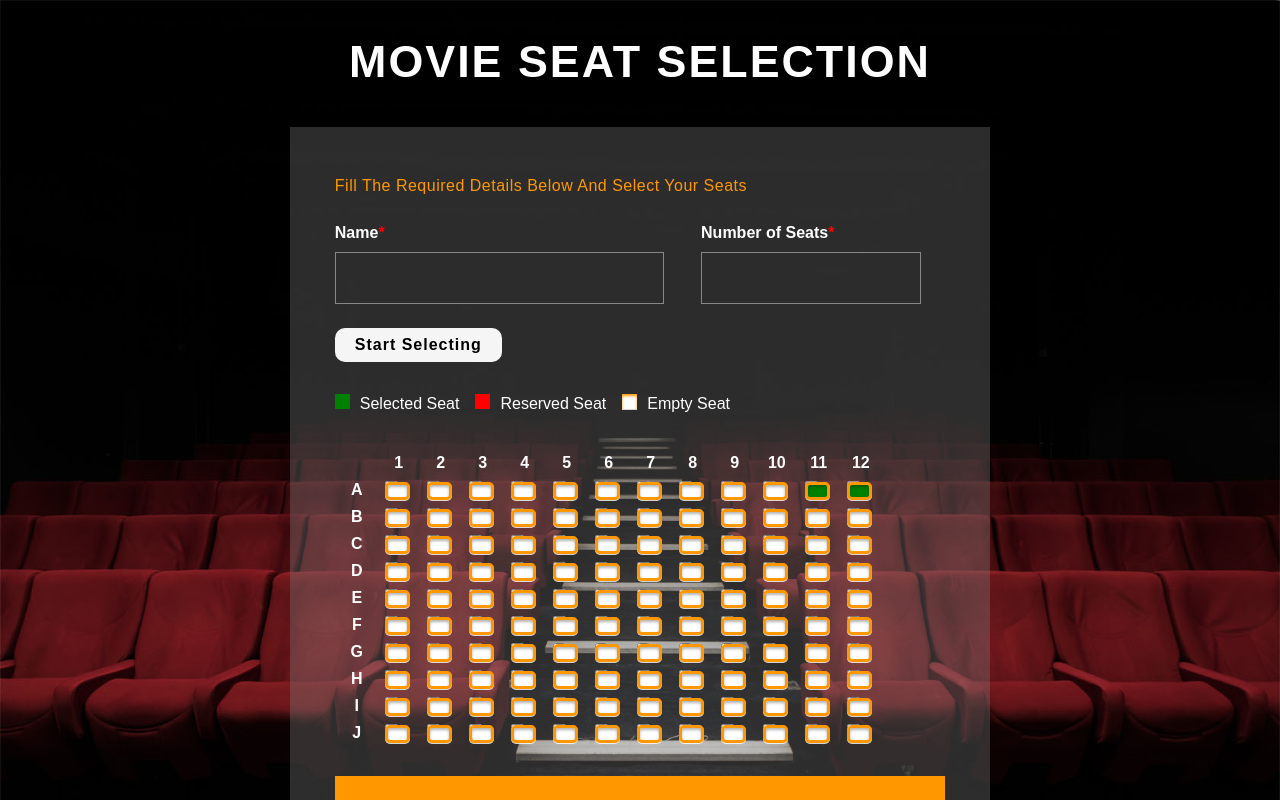
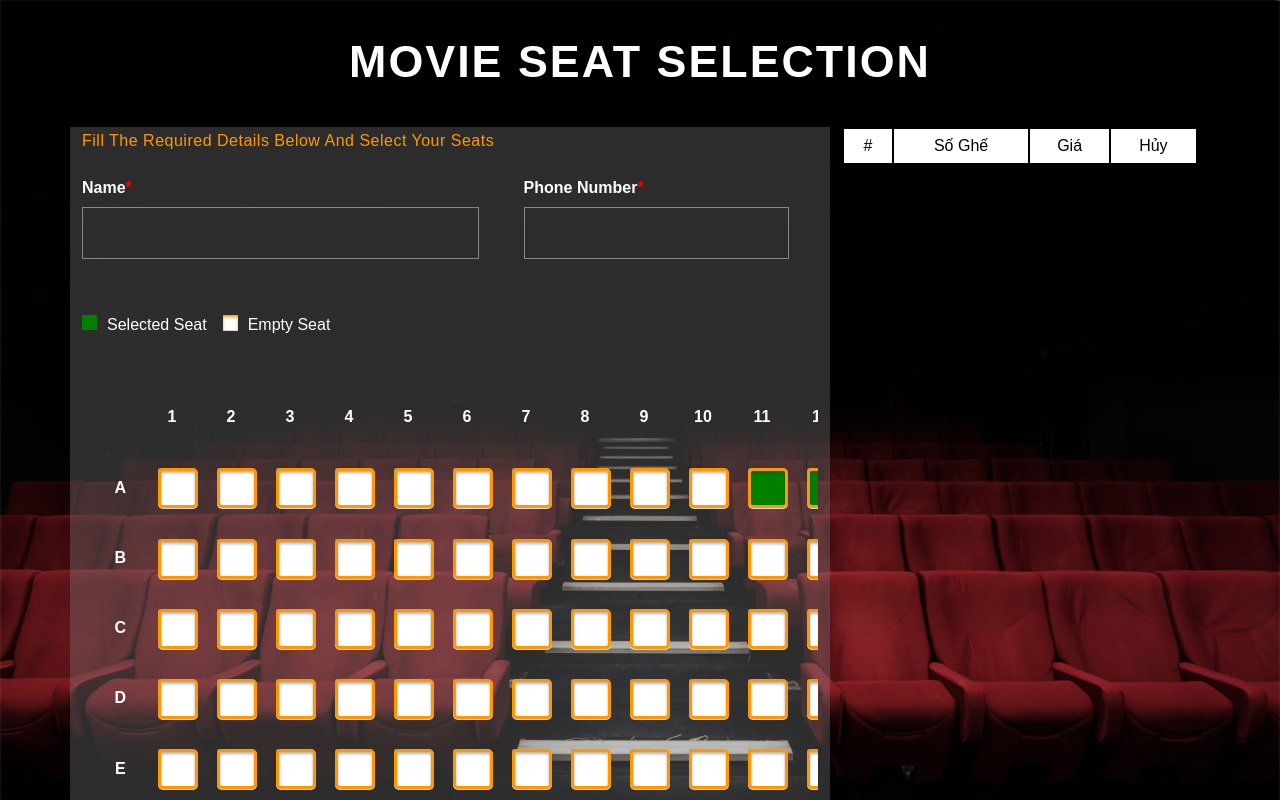
Before and after one commit to LieuTranHieuHoai-coder/Practice, a React (Create React App) app: page / in a window 1280 px wide. Shown: the top 800 px of the page. Built offline with nearby package versions, Linux system fonts and the light colour scheme.

Commit message:
tinh tien

```diff
--- a/src/BookingTickets/contents.js
+++ b/src/BookingTickets/contents.js
@@ -5,7 +5,6 @@ import { data } from "jquery";
 
 
 class Contents extends Component {
-  btnConfirm = () => {};
   render() {
     return (
       <>
@@ -25,7 +24,7 @@ class Contents extends Component {
             <tbody>
               <tr>
                 <th>Name</th>
-                <th>Number of Seats</th>
+                <th>Phone Number</th>
                 <th>Seats</th>
               </tr>
               <tr>
--- a/src/BookingTickets/css/style.css
+++ b/src/BookingTickets/css/style.css
@@ -1,11 +1,3 @@
-/*
-Author: W3layout
-Author URL: http://w3layouts.com
-License: Creative Commons Attribution 3.0 Unported
-License URL: http://creativecommons.org/licenses/by/3.0/
-*/
-
-/*--reset--*/
 
 html,
 body,
@@ -140,7 +132,8 @@ td {
     width: 40px;
     font-weight: 600;
     font-size: 1em;
-    padding-top: 7px;
+    padding-top: 40px;
+    padding-left: 30px;
     height: 24px;
     color: #fff;
 }
@@ -265,10 +258,7 @@ body {
 }
 
 .w3ls-reg {
-    width: 700px;
-    margin: 0 5vw;
     background: rgba(128, 128, 128, 0.34);
-    padding: 3.5vw;
     box-sizing: border-box;
     display: flex;
     display: -webkit-flex;
@@ -464,8 +454,8 @@ input[type=checkbox] {
 
 input[type=checkbox]:before {
     content: "";
-    width: 25px;
-    height: 18px;
+    width: 40px;
+    height: 40px;
     border-radius: 5px;
     /* Safari 3-4, iOS 1-3.2, Android 1.6- */
     -webkit-border-radius: 5px;
--- a/src/BookingTickets/index.js
+++ b/src/BookingTickets/index.js
@@ -1,7 +1,8 @@
 import React, { Component } from "react";
 import Contents from "./contents";
-import { connect} from "react-redux";
+import { connect } from "react-redux";
 import { actGetName, actGetSeats } from "../redux/actions";
+import Table from "./table";
 
 class BookingTickets extends Component {
   handleOnChangeName = (e) => {
@@ -9,22 +10,15 @@ class BookingTickets extends Component {
     this.props.getName(e.target.value);
   }
   handleOnChangeSeats = (e) => {
-    if(e.target.value <= 120){
     this.props.getSeats(e.target.value);
-    }
-    else{
-      alert("Please enter a number between 1 and 120");
-      e.target.value = 0;
-      this.props.getSeats(e.target.value);
-    }
-
   }
   render() {
     return (
       <div>
         <h1>Movie Seat Selection</h1>
         <div className="container">
-          <div className="w3ls-reg">
+          <div className="row">
+            <div className="w3ls-reg col-md-8">
               <div className="inputForm w-100">
                 <h2>fill the required details below and select your seats</h2>
                 <div className="mr_agilemain">
@@ -40,21 +34,26 @@ class BookingTickets extends Component {
                   <div className="agileits-right">
                     <label>
                       {" "}
-                    Number of Seats
+                      Phone Number
                       <span>*</span>
                     </label>
-                  <input type="number" name="seats" id="Numseats" onChange={this.handleOnChangeSeats} required min="1" max="120"/>
+                    <input type="number" name="seats" pattern="/^\+?\d{1,3}[- ]?\d{1,4}[- ]?\d{2,4}[- ]?\d{2,4}$/" id="Numseats" onChange={this.handleOnChangeSeats} required min="1" max="120" />
                   </div>
                 </div>
-              <button>Start Selecting</button>
+
               </div>
               <ul className="seat_w3ls">
                 <li className="smallBox greenBox">Selected Seat</li>
-              <li className="smallBox redBox">Reserved Seat</li>
+                {/* <li className="smallBox redBox">Reserved Seat</li> */}
                 <li className="smallBox emptyBox">Empty Seat</li>
               </ul>
               <Contents></Contents>
             </div>
+            <Table></Table>
+
+          </div>
+
+
         </div>
       </div>
     );
@@ -66,7 +65,7 @@ const mapDispatchToProps = (dispatch) => {
     getName: (data) => {
       dispatch(actGetName(data));
     },
-    getSeats: (data) =>{
+    getSeats: (data) => {
       dispatch(actGetSeats(data));
     }
   }
--- a/src/BookingTickets/seat.js
+++ b/src/BookingTickets/seat.js
@@ -3,6 +3,15 @@ import { connect } from "react-redux";
 import { actAdd } from "./../redux/actions";
 
 class Seat extends Component {
+  handleAdd = (e,data) => {
+    if (this.props.showName === null || this.props.numberOfSeat === 0){
+      alert("Vui lòng nhập đầy đủ thông tin!");
+      e.target.checked = false;
+    }
+    else{
+      this.props.Add(data);
+    }
+  }
   renderItem = () => {
     const { seat, number } = this.props;
     return seat?.map((item, index) => {
@@ -25,7 +34,7 @@ class Seat extends Component {
         else{
           return(
             <td key={index}>
-              <input type="checkbox" className="seats" defaultValue={item.soGhe} onChange={() => this.props.Add(item)}/>
+              <input type="checkbox" className="seats" defaultValue={item.soGhe} onChange={(e) => this.handleAdd(e,item)}/>
             </td>
           )
         }
@@ -52,6 +61,7 @@ const mapDispatchToProps = (dispatch) =>{
 const mapStateToProps = (state) =>{
   return{
     numberOfSeat: state.ticketReducer.numberOfSeat,
+    showName: state.ticketReducer.name,
   }
 }
 export default connect(mapStateToProps, mapDispatchToProps)(Seat);
--- /dev/null
+++ b/src/BookingTickets/table.js
@@ -0,0 +1,55 @@
+import React, { Component } from 'react'
+import { connect } from 'react-redux';
+
+
+class Table extends Component {
+    renderTable = () => {
+        const { showTable } = this.props;
+        return showTable?.map((item, index) => {
+            return (
+                <tr key={index}>
+                    <td>{index}</td>
+                    <td>{item.soGhe}</td>
+                    <td>{item.gia}</td>
+                    <td>
+                        <button className='btn btn-danger'>Hủy</button>
+                    </td>
+                </tr>
+            )
+        })
+    }
+    render() {
+
+        return (
+            <>
+                <div className="col-md-4">
+                    <table className="table">
+                        <thead>
+                            <tr>
+                                <th scope="col">#</th>
+                                <th scope="col">Số Ghế</th>
+                                <th scope="col">Giá</th>
+                                <th scope="col">Hủy</th>
+                            </tr>
+                        </thead>
+
+
+                        <tbody>
+                            {
+                                this.renderTable()
+                            }
+                        </tbody>
+                    </table>
+                </div>
+            </>
+        )
+    }
+}
+
+const mapStateToProps = (state) => {
+    return {
+        showTable: state.ticketReducer.listSelected,
+    }
+}
+
+export default connect(mapStateToProps, null)(Table);
--- a/src/redux/ticketReducer.js
+++ b/src/redux/ticketReducer.js
@@ -45,14 +45,15 @@ const ticketReducer = (state = initialState, action) =>{
             }
         case ActionType.CONFIRM:{
             const array = [...state.listSeat];
-            state.listSelected.map((item) => {
-
+            array.forEach((item) => {
+                state.listSelected.forEach((item1) => {
+                    if (item1.soGhe === item.danhSachGhe.soGhe){
+                        item.danhSachGhe.daDat = item1.daDat;
+                    }
+                })
             })
-            const index = array.findIndex((item) => item.soGhe === action.payload.soGhe);
-            if(index !== -1){
-                array[index].danhSachGhe.daDat = action.payload.daDat;
-                state.listSeat = array;
-            }
+            state.listSeat = array;
+            console.log(state.listSeat);
             return {
                ...state
             }
```
Lines whose indentation alone changed are shown as unchanged.
